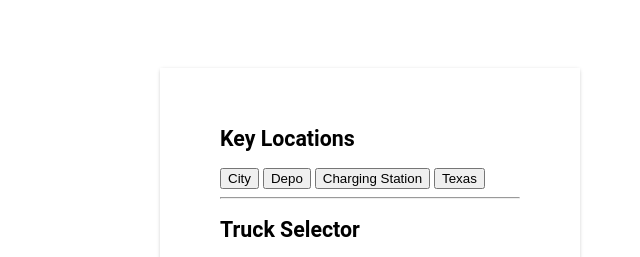
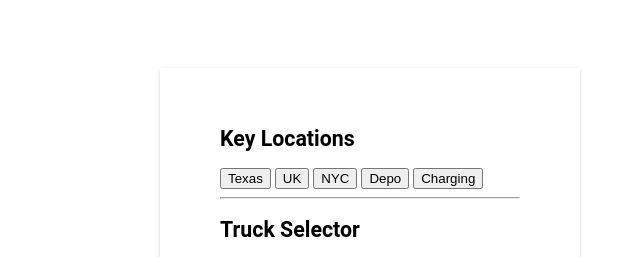
Before and after one commit to CartoDB/cloud-next, a website: page index.html in a window 1280 px wide. Shown: the top 257 px of the page, 640-1280 px from the left. Drawn offline with Linux system fonts and the light colour scheme.

Commit message:
Button for UK

```diff
--- a/app.js
+++ b/app.js
@@ -38,7 +38,7 @@ async function init() {
     flyTo(map, {lat, lng, tilt, heading, zoom});
   }
 
-  ['city', 'depo', 'charging-station', 'texas'].forEach(l => {
+  ['nyc', 'depo', 'charging-station', 'texas', 'uk'].forEach(l => {
     document.getElementById(`focus-${l}-btn`).addEventListener('click', focusOnLocation);
   });
 
--- a/index.html
+++ b/index.html
@@ -9,10 +9,11 @@
     <div id="map"></div>
     <div id="info-bar">
         <h2>Key Locations</h2>
-        <button id="focus-city-btn" data-lat="40.72" data-lng="-74" data-zoom="13">City</button>
+        <button id="focus-texas-btn" data-lat="32" data-lng="-98" data-heading="0" data-tilt="0" data-zoom="6">Texas</button>
+        <button id="focus-uk-btn" data-lat="53.7" data-lng="-1" data-heading="20" data-tilt="30" data-zoom="6">UK</button>
+        <button id="focus-nyc-btn" data-lat="40.72" data-lng="-74" data-zoom="13">NYC</button>
         <button id="focus-depo-btn" data-lat="40.712" data-lng="-73.984" data-heading="290" data-tilt="45" data-zoom="17">Depo</button>
-        <button id="focus-charging-station-btn" data-lat="40.70384" data-lng="-74.013096" data-heading="56" data-tilt="50" data-zoom="17">Charging Station</button>
-        <button id="focus-texas-btn" data-lat="32" data-lng="-98" data-heading="0" data-tilt="0" data-zoom="6">Texas</button>
+        <button id="focus-charging-station-btn" data-lat="40.70384" data-lng="-74.013096" data-heading="56" data-tilt="50" data-zoom="17">Charging</button>
         <hr>
         <h2>Truck Selector</h2>
         <p>Choose a truck to follow<p>
```
